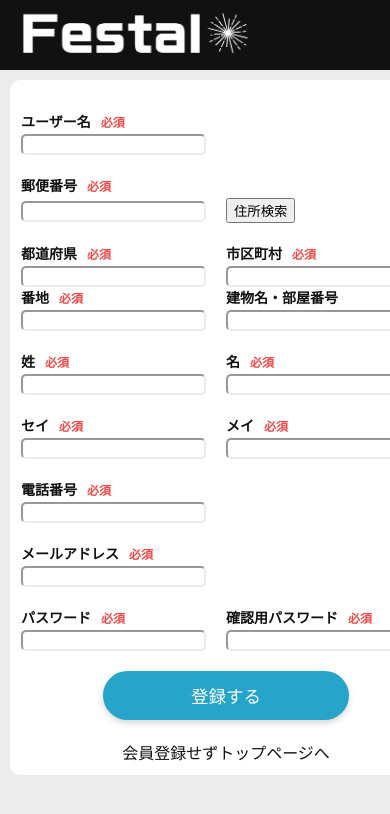
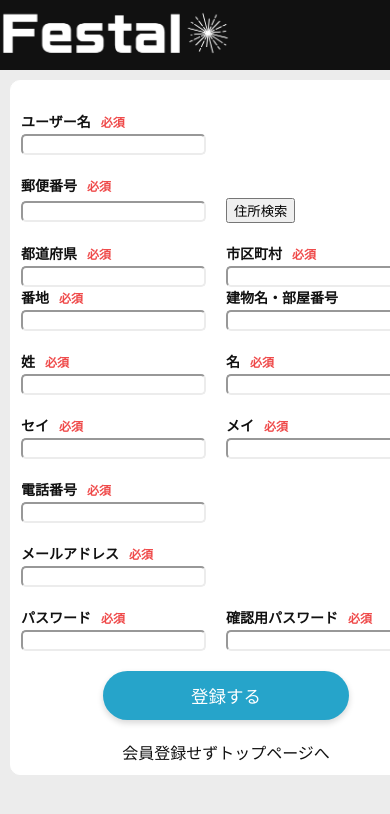
Before and after one commit to inamura0727/next-ec, a Next.js app: page /register in a window 390 px wide. Shown: the top 814 px of the page. Built offline with nearby package versions, Linux system fonts and the light colour scheme.

Commit message:
cssの修正ヘッダー

```diff
--- a/src/styles/cart.module.css
+++ b/src/styles/cart.module.css
@@ -4,7 +4,7 @@
 
 .cartContent {
   max-width: 100rem;
-  padding: 1.5rem;
+  padding: 1.5rem 0;
   margin: 0 auto;
 }
 
--- a/src/styles/header.module.css
+++ b/src/styles/header.module.css
@@ -7,7 +7,7 @@
 }
 
 .header .info {
-  max-width: 90%;
+  max-width: 120rem;
   margin: 0 auto;
   display: flex;
   justify-content: space-between;
@@ -75,14 +75,15 @@
   margin: 0 auto 0.5rem;
 }
 
+.infoWrapper {
+  width: 90%;
+  margin: 0 auto;
+}
 /* レスポンシブスマホサイズ */
-@media screen and (max-width: 1200px) {
-  .header .info {
-    width: 90%;
+@media screen and (max-width: 768px) {
+  .infoWrapper {
+    width: 95%;
   }
-}
-
-@media screen and (max-width: 768px) {
   .header .pc_nav {
     display: none;
   }
```
Also changed, not shown: src/components/Header.tsx (+12 -4 lines).
